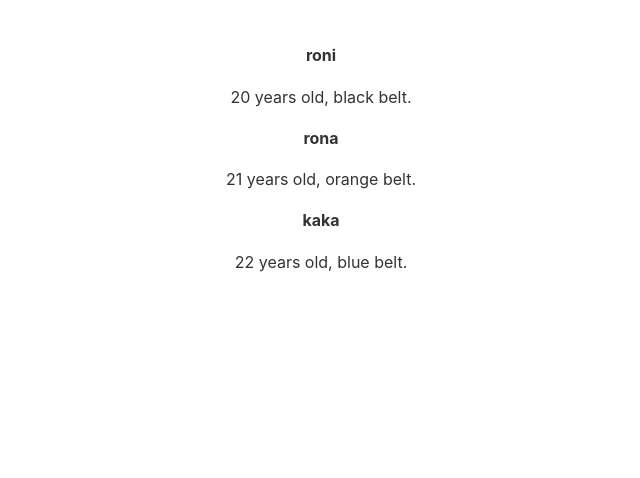
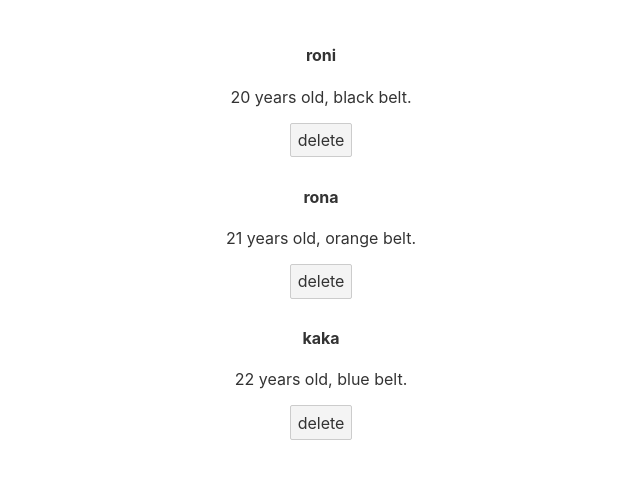
Before and after one commit to ronisky/myproject-svelte, a Svelte app: page / in a window 1280 px wide. Shown: the top 478 px of the page, without its empty margins (319-959 px from the left). Built offline with nearby package versions, Linux system fonts and the light colour scheme.

Commit message:
Inline event handlers 7

```diff
--- a/src/App.svelte
+++ b/src/App.svelte
@@ -4,6 +4,12 @@
     { name: "rona", beltColour: "orange", age: 21, id: 2 },
     { name: "kaka", beltColour: "blue", age: 22, id: 3 },
   ];
+
+  const handleClick = (id) => {
+    // delete the persn from people
+    // console.log(id);
+    people = people.filter((person) => person.id != id);
+  };
 </script>
 
 <style>
@@ -14,12 +20,12 @@
     margin: 0 auto;
   }
 
-  h1 {
+  /* h1 {
     color: #ff3e00;
     text-transform: uppercase;
     font-size: 4em;
     font-weight: 100;
-  }
+  } */
 
   @media (min-width: 640px) {
     main {
@@ -45,6 +51,10 @@
     <div>
       <h4>{person.name}</h4>
       <p>{person.age} years old, {person.beltColour} belt.</p>
+      <button
+        on:click={() => {
+          handleClick(person.id);
+        }}>delete</button>
     </div>
   {:else}
     <p>There are no people to show...</p>
```
